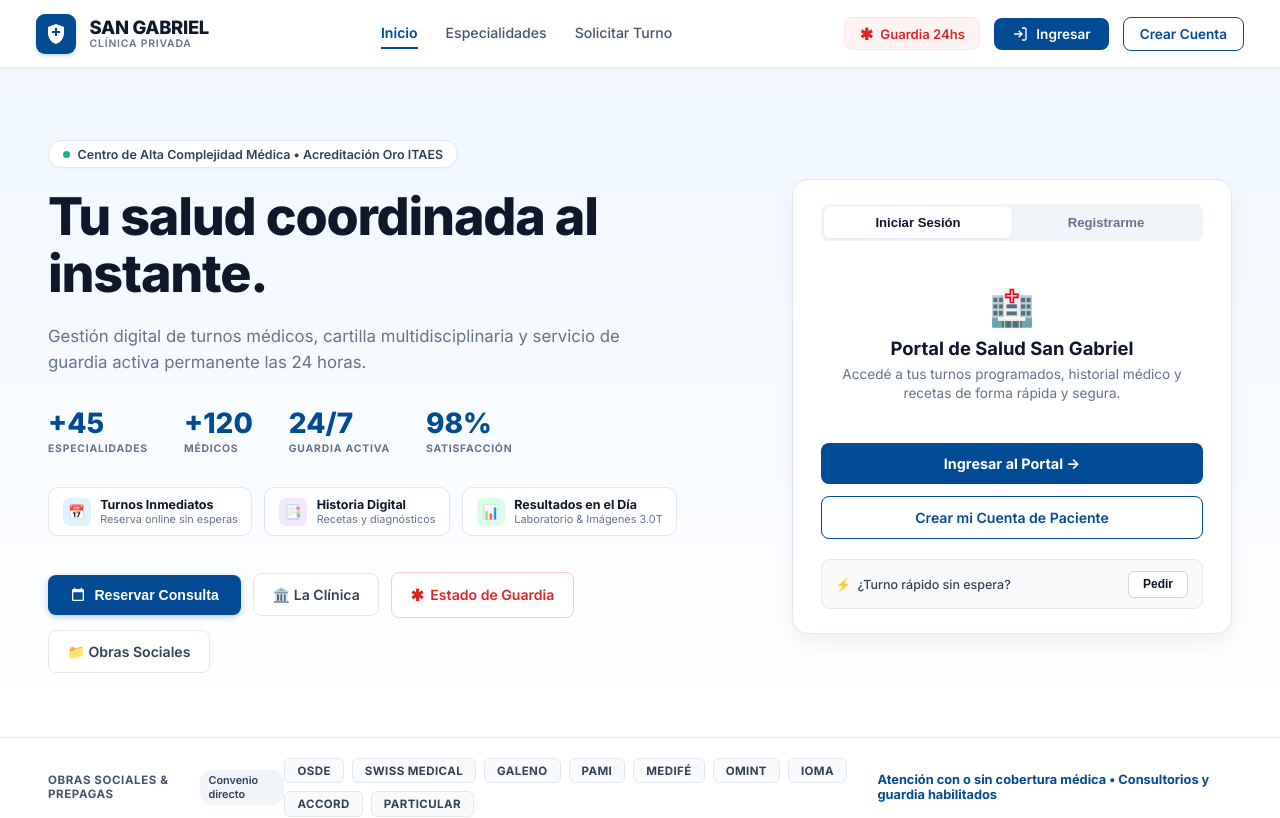
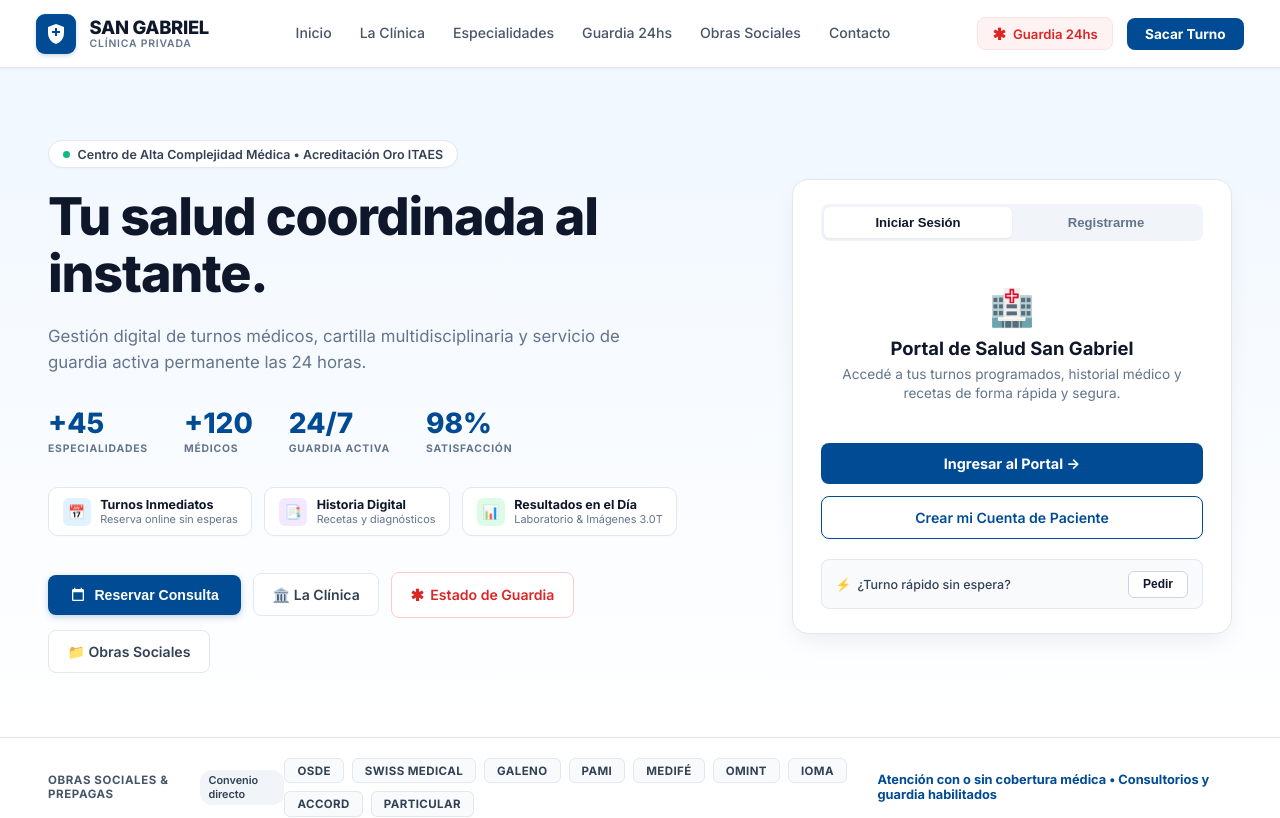
Before and after one commit to joaquinnavarrete-dev/Practicas-Profesionales, an Angular app in the folder frontend/: page / in a window 1280 px wide. Shown: the top 818 px of the page. Built offline with nearby package versions, Linux system fonts and the light colour scheme.

Commit message:
Estilo y opciones de la barra modificados

```diff
--- a/frontend/src/app/componentes/navbar/navbar.css
+++ b/frontend/src/app/componentes/navbar/navbar.css
@@ -113,6 +113,44 @@
 .asterisk-icon {
   font-size: 1rem;
   line-height: 1;
+}
+
+.btn-turno-nav {
+  display: inline-flex;
+  align-items: center;
+  padding: 0.5rem 1.15rem;
+  background-color: #004b93;
+  color: #ffffff;
+  font-size: 0.85rem;
+  font-weight: 700;
+  border-radius: 8px;
+  text-decoration: none;
+  transition: all 0.2s ease;
+}
+
+.btn-turno-nav:hover {
+  background-color: #00366a;
+  box-shadow: 0 2px 8px rgba(0, 75, 147, 0.25);
+}
+
+.mobile-link-turno {
+  background-color: #eff6ff !important;
+  color: #004b93 !important;
+  font-weight: 700 !important;
+  border-radius: 8px;
+}
+
+.mobile-portal-note {
+  text-align: center;
+  padding: 0.75rem 0.5rem;
+  color: #64748b;
+  font-size: 0.82rem;
+  line-height: 1.4;
+}
+
+.mobile-portal-note p {
+  margin: 0 0 0.25rem;
+  color: #0f172a;
 }
 
 .btn-portal-blue {
--- a/frontend/src/app/componentes/navbar/navbar.html
+++ b/frontend/src/app/componentes/navbar/navbar.html
@@ -1,5 +1,5 @@
 <header class="navbar-portal">
-  <div class="brand-group" routerLink="/">
+  <div class="brand-group" routerLink="/" [fragment]="'inicio'">
     <div class="logo-shield">
       <svg viewBox="0 0 24 24" class="shield-svg" fill="currentColor">
         <path
@@ -13,30 +13,23 @@
   </div>
 
   <nav class="nav-links">
-    <a routerLink="/" routerLinkActive="active" [routerLinkActiveOptions]="{ exact: true }">Inicio</a>
-    <a routerLink="/especialidades" routerLinkActive="active">Especialidades</a>
-    <a routerLink="/turnos/solicitar" routerLinkActive="active">Solicitar Turno</a>
-    <a *ngIf="esPaciente()" routerLink="/mi-portal" routerLinkActive="active">Mis Turnos</a>
+    <a routerLink="/" [fragment]="'inicio'">Inicio</a>
+    <a routerLink="/" [fragment]="'nosotros'">La Clínica</a>
+    <a routerLink="/" [fragment]="'especialidades'">Especialidades</a>
+    <a routerLink="/" [fragment]="'guardia'">Guardia 24hs</a>
+    <a routerLink="/" [fragment]="'obras-sociales'">Obras Sociales</a>
+    <a routerLink="/" [fragment]="'contacto'">Contacto</a>
   </nav>
 
   <div class="nav-actions">
-    <span class="badge-guardia">
+    <a routerLink="/" [fragment]="'guardia'" class="badge-guardia" style="text-decoration: none;">
       <span class="asterisk-icon">✱</span>
       <span>Guardia 24hs</span>
-    </span>
+    </a>
 
-    <ng-container *ngIf="!authService.isLoggedIn()">
-      <a routerLink="/login" class="btn-portal-blue">
-        <svg class="portal-icon" viewBox="0 0 24 24" fill="none" stroke="currentColor" stroke-width="2">
-          <path d="M15 3h4a2 2 0 0 1 2 2v14a2 2 0 0 1-2 2h-4M10 17l5-5-5-5M15 12H3" />
-        </svg>
-        <span>Ingresar</span>
-      </a>
-
-      <a routerLink="/registro" class="btn-registro-nav">
-        <span>Crear Cuenta</span>
-      </a>
-    </ng-container>
+    <a *ngIf="!authService.isLoggedIn()" routerLink="/turnos/solicitar" class="btn-turno-nav">
+      <span>Sacar Turno</span>
+    </a>
 
     <ng-container *ngIf="authService.isLoggedIn()">
       <a *ngIf="esPersonalClinico()" routerLink="/admin" class="btn-panel-admin">
@@ -67,7 +60,6 @@
       </div>
     </ng-container>
 
-    <!-- BOTÓN HAMBURGUESA PARA PANTALLAS CHICAS / MÓVILES -->
     <button type="button" class="btn-hamburger-nav" (click)="toggleMenuMovil()" aria-label="Abrir menú de navegación">
       <svg *ngIf="!menuMovilAbierto()" viewBox="0 0 24 24" fill="none" stroke="currentColor" stroke-width="2">
         <line x1="3" y1="12" x2="21" y2="12"></line>
@@ -82,21 +74,32 @@
   </div>
 </header>
 
-<!-- MENÚ DESPLEGABLE MÓVIL (<= 1100px) -->
 <div class="mobile-nav-backdrop" *ngIf="menuMovilAbierto()" (click)="cerrarMenuMovil()"></div>
 
 <nav class="mobile-nav-drawer" *ngIf="menuMovilAbierto()">
   <div class="mobile-nav-links">
-    <a routerLink="/" routerLinkActive="active" [routerLinkActiveOptions]="{ exact: true }" (click)="cerrarMenuMovil()">
+    <a routerLink="/" [fragment]="'inicio'" (click)="cerrarMenuMovil()">
       🏠 Inicio
     </a>
-    <a routerLink="/especialidades" routerLinkActive="active" (click)="cerrarMenuMovil()">
+    <a routerLink="/" [fragment]="'nosotros'" (click)="cerrarMenuMovil()">
+      🏛️ La Clínica
+    </a>
+    <a routerLink="/" [fragment]="'especialidades'" (click)="cerrarMenuMovil()">
       ⚕️ Cartilla de Especialidades
     </a>
-    <a routerLink="/turnos/solicitar" routerLinkActive="active" (click)="cerrarMenuMovil()">
-      📅 Solicitar Turno Online
+    <a routerLink="/" [fragment]="'guardia'" (click)="cerrarMenuMovil()">
+      🚨 Guardia 24hs
     </a>
-    <a *ngIf="esPaciente()" routerLink="/mi-portal" routerLinkActive="active" (click)="cerrarMenuMovil()">
+    <a routerLink="/" [fragment]="'obras-sociales'" (click)="cerrarMenuMovil()">
+      📋 Obras Sociales
+    </a>
+    <a routerLink="/" [fragment]="'contacto'" (click)="cerrarMenuMovil()">
+      📍 Contacto y Sedes
+    </a>
+    <a routerLink="/turnos/solicitar" class="mobile-link-turno" (click)="cerrarMenuMovil()">
+      📅 Sacar Turno Online
+    </a>
+    <a *ngIf="esPaciente()" routerLink="/mi-portal" (click)="cerrarMenuMovil()">
       📋 Mis Turnos y Perfil
     </a>
     <a *ngIf="esPersonalClinico()" routerLink="/admin" class="mobile-link-admin" (click)="cerrarMenuMovil()">
@@ -105,14 +108,10 @@
   </div>
 
   <div class="mobile-nav-footer">
-    <ng-container *ngIf="!authService.isLoggedIn()">
-      <a routerLink="/login" class="mobile-btn-login" (click)="cerrarMenuMovil()">
-        🔑 Iniciar Sesión
-      </a>
-      <a routerLink="/registro" class="mobile-btn-register" (click)="cerrarMenuMovil()">
-        Crear mi Cuenta
-      </a>
-    </ng-container>
+    <div *ngIf="!authService.isLoggedIn()" class="mobile-portal-note">
+      <p>🏥 <strong>Portal de Pacientes</strong></p>
+      <small>Accedé o registrate desde la tarjeta de acceso en el inicio.</small>
+    </div>
 
     <div *ngIf="authService.isLoggedIn()" class="mobile-user-box">
       <div class="mobile-user-info">
```
